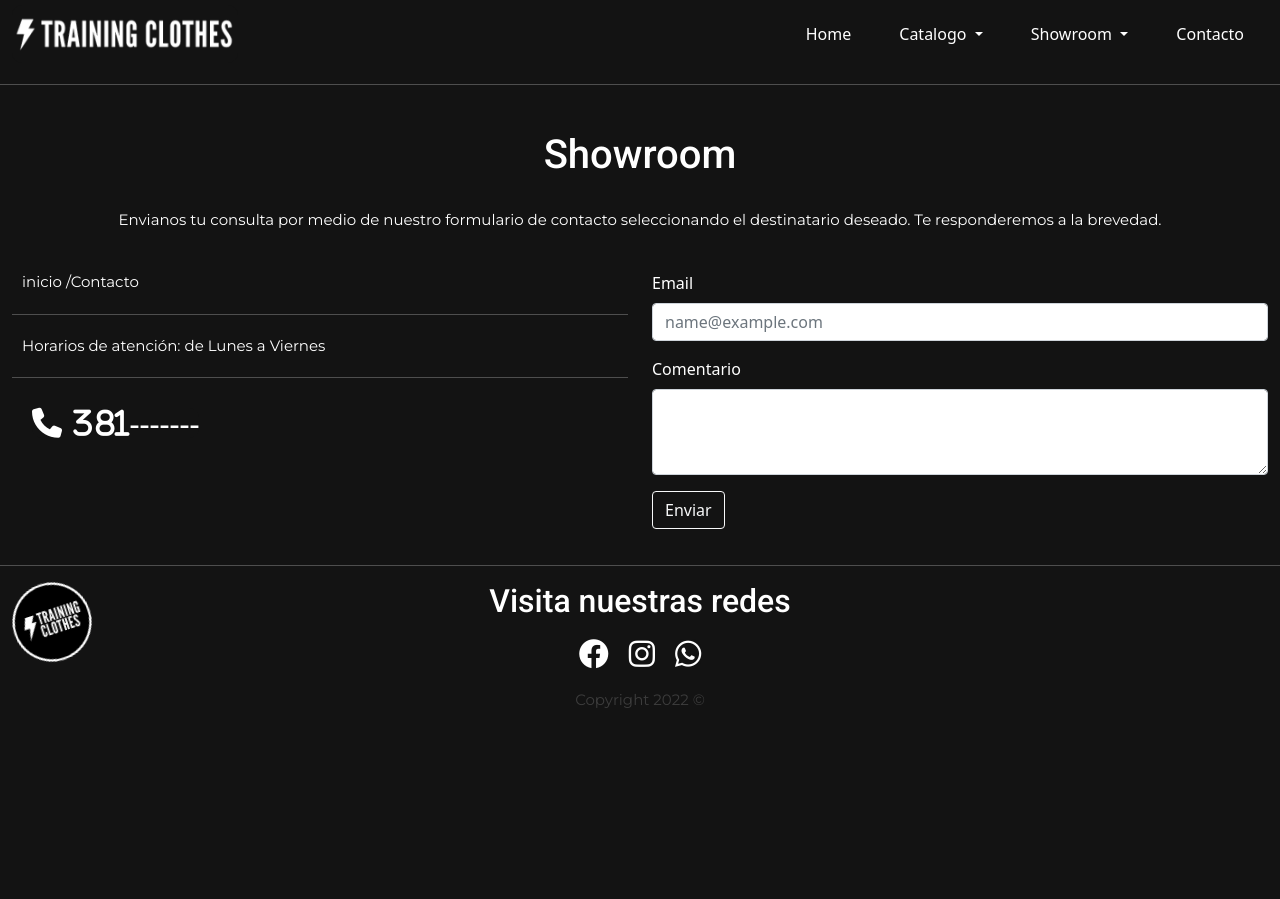
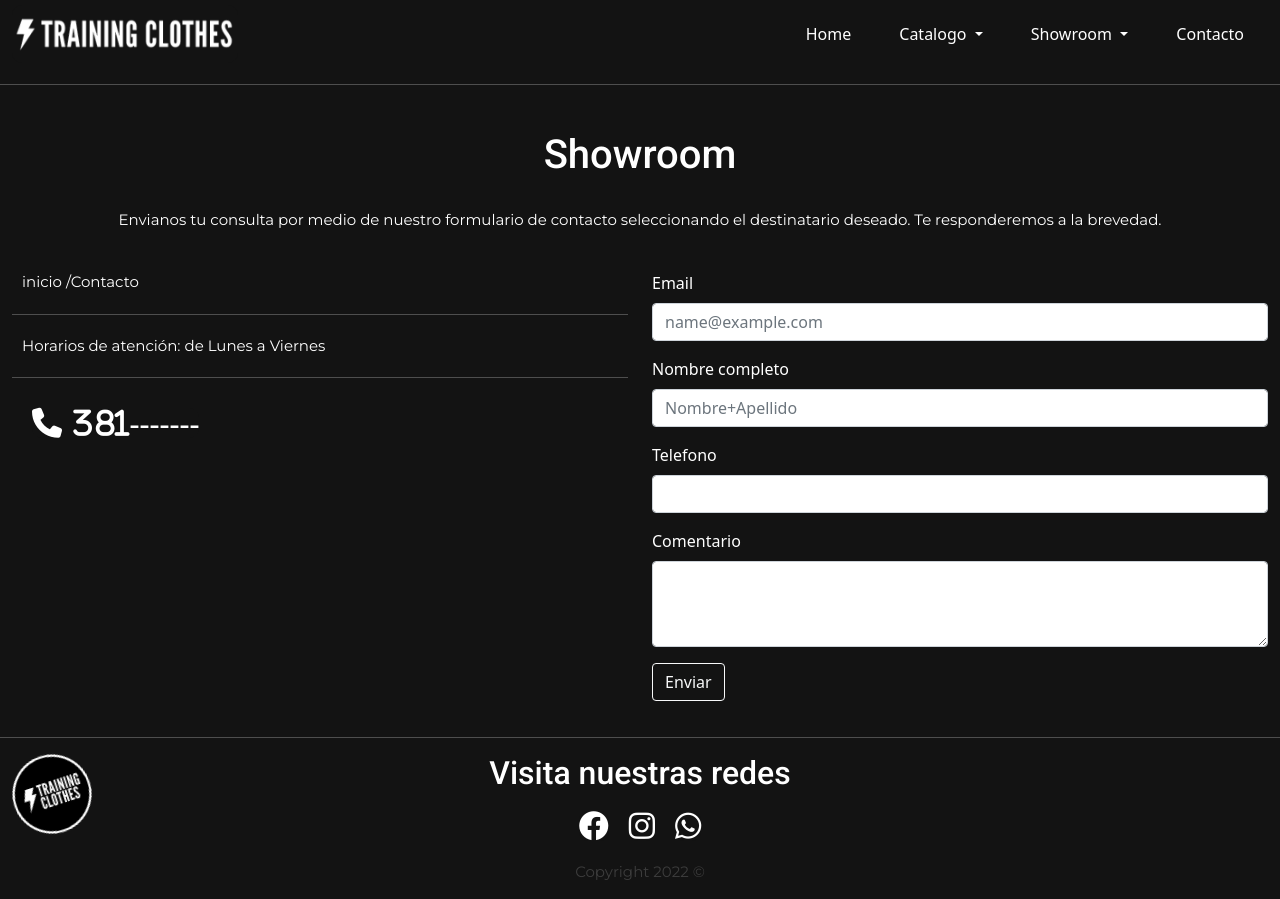
Before and after one commit to FedeSustaita/Training-clothes, a plain HTML site: page contenido/contacto.html in a window 1280 px wide. Before the commit the page ends 800 px from the top, so only its background shows below. Drawn offline with nearby package versions, Linux system fonts and the light colour scheme.

Commit message:
configuracion de forms

```diff
--- a/contenido/contacto.html
+++ b/contenido/contacto.html
@@ -117,6 +117,14 @@
                           <input type="email" class="form-control" id="exampleFormControlInput1" placeholder="name@example.com">
                       </div>
                       <div class="mb-3">
+                        <label for="exampleFormControlTextarea1" class="form-label">Nombre completo</label>
+                        <input type="text" class="form-control" id="exampleFormControlInput1" placeholder="Nombre+Apellido">
+                      </div>
+                      <div class="mb-3">
+                        <label for="exampleFormControlTextarea1" class="form-label">Telefono</label>
+                        <input type="text" class="form-control" id="exampleFormControlInput1">
+                      </div>
+                      <div class="mb-3">
                           <label for="exampleFormControlTextarea1" class="form-label">Comentario</label>
                           <textarea class="form-control" id="exampleFormControlTextarea1" rows="3"></textarea>
                       </div>
```
